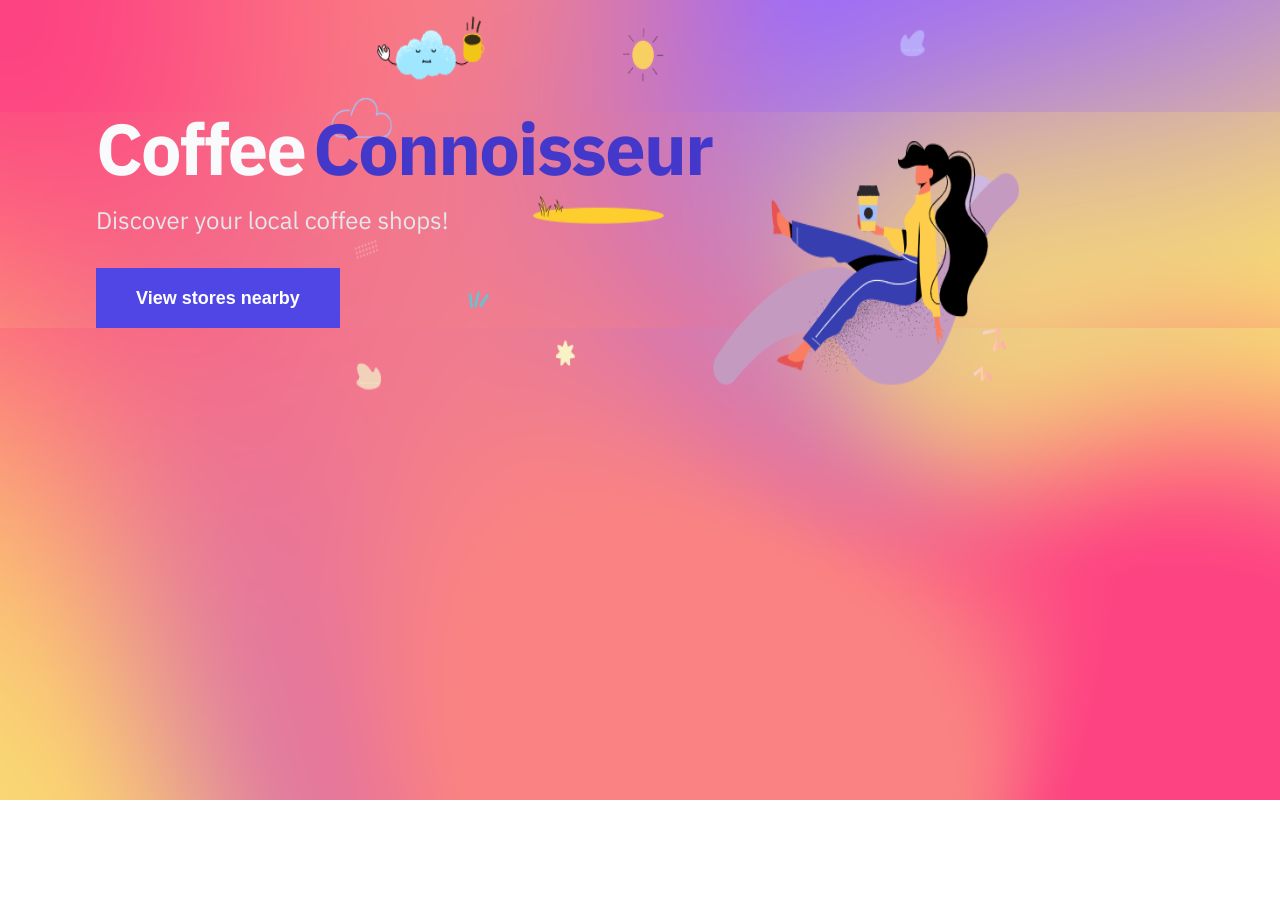
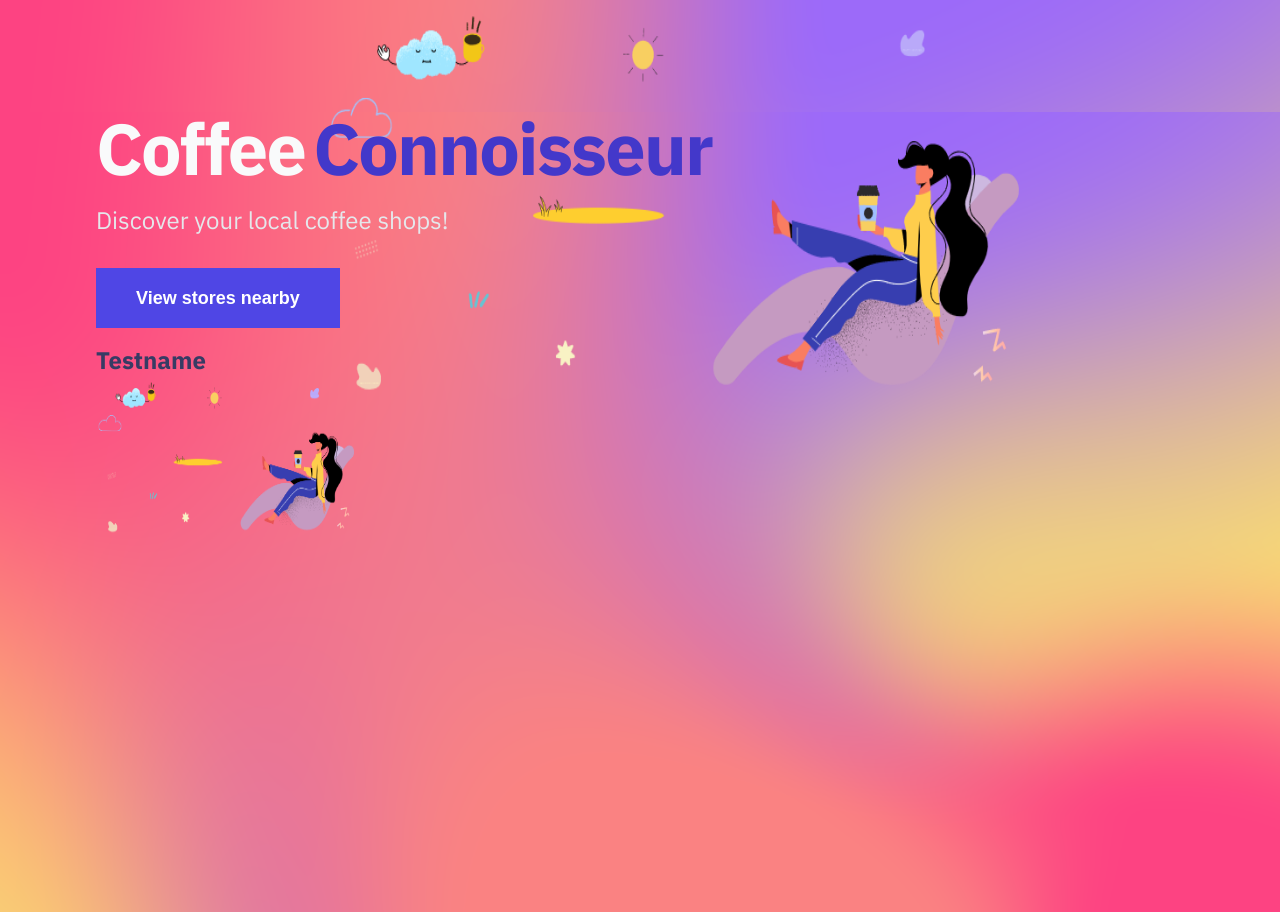
Before and after one commit to Jascha-Biederstedt/coffee-connoisseur, a Next.js app: page / in a window 1280 px wide. Before the commit the page ends 800 px from the top, so only its background shows below. Built offline with nearby package versions, Linux system fonts and the light colour scheme.

Commit message:
Add card component

```diff
--- /dev/null
+++ b/components/Card.js
@@ -0,0 +1,18 @@
+import React from 'react';
+import Link from 'next/link';
+import Image from 'next/image';
+
+const Card = ({ href, imgUrl, name }) => {
+  return (
+    <div>
+      <Link href={href}>
+        <a>
+          <h2>{name}</h2>
+          <Image src={imgUrl} width={260} height={160} />
+        </a>
+      </Link>
+    </div>
+  );
+};
+
+export default Card;
--- a/pages/index.js
+++ b/pages/index.js
@@ -1,6 +1,7 @@
 import Head from 'next/head';
+import Image from 'next/image';
 import Banner from '../components/Banner';
-import Image from 'next/image';
+import Card from '../components/Card';
 
 import styles from '../styles/Home.module.css';
 
@@ -25,6 +26,11 @@
         <div className={styles.heroImage}>
           <Image src="/static/hero-image.png" width={700} height={400} />
         </div>
+        <Card
+          name="Testname"
+          imgUrl="/static/hero-image.png"
+          href="/coffee-store/Testname"
+        />
       </main>
     </div>
   );
--- a/styles/globals.css
+++ b/styles/globals.css
@@ -11,6 +11,7 @@
   background-repeat: no-repeat;
   background-size: cover;
   color: #373b64;
+  height: 100%;
 }
 
 @font-face {
```
Also changed, not shown: components/card.modul.css (added).
